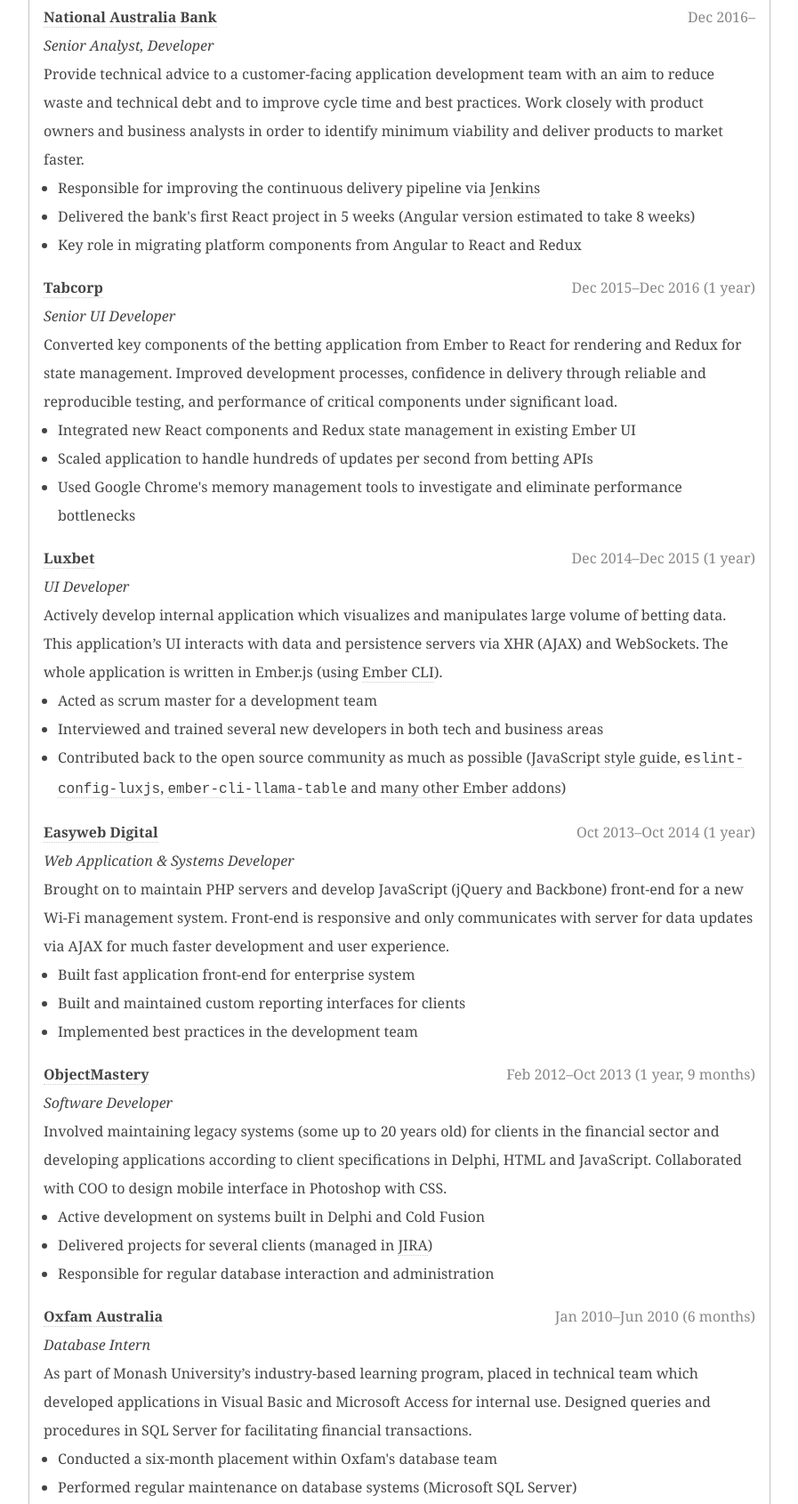
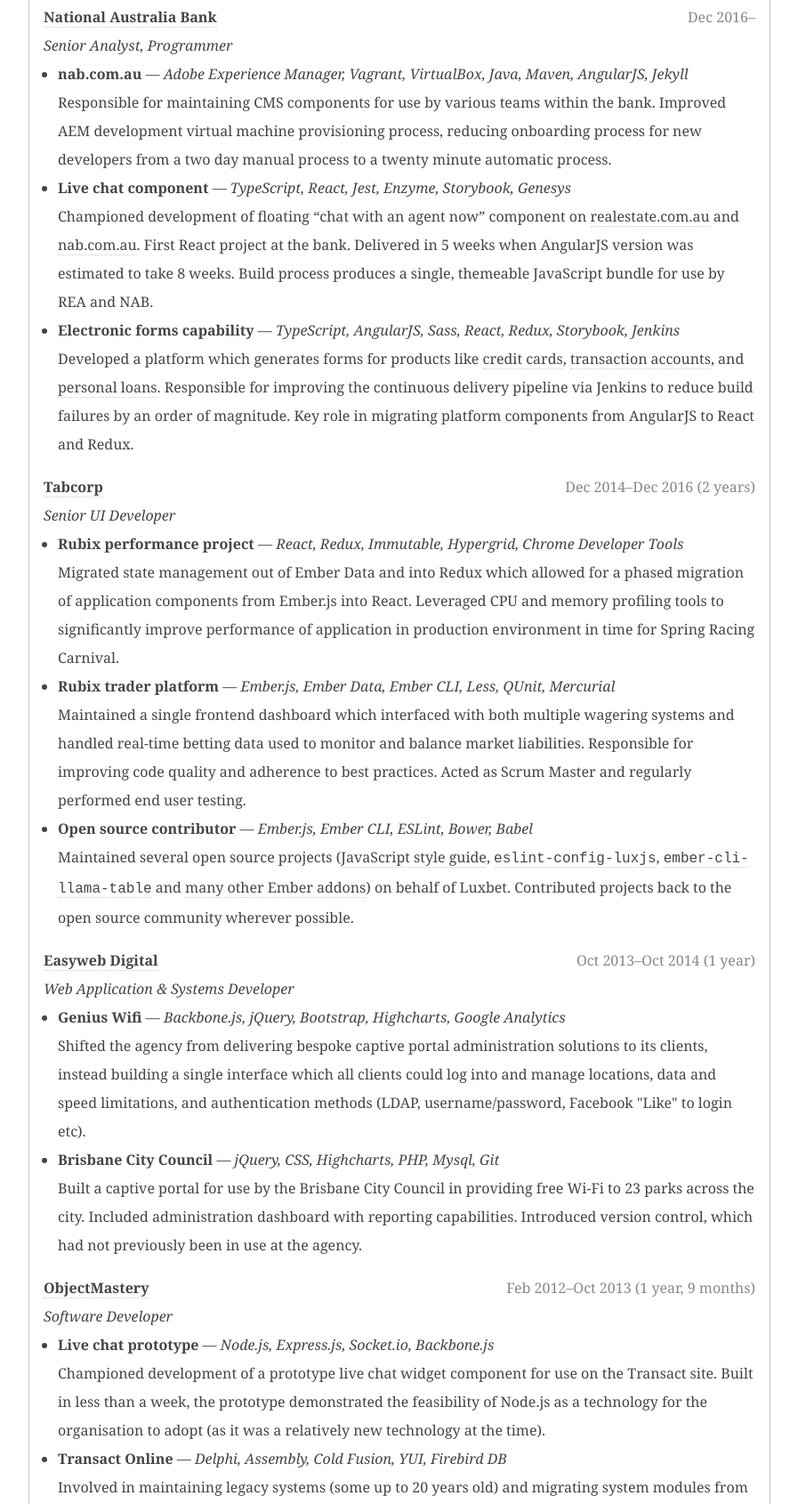
Before and after one commit to j-/resume, a plain HTML site: page index.html in a window 1280 px wide. Shown: the part 484-2174 px from the top of the page at 89% size, without its empty margins (191-1088 px from the left). Drawn offline with Linux system fonts and the light colour scheme.

Commit message:
Reformat document
For each role, lists projects, tech stack, responsibilities and achievements.

```diff
--- a/css/print.css
+++ b/css/print.css
@@ -9,7 +9,7 @@ body {
 .role {
 	page-break-inside: avoid;
 }
-#section-skills {
+#section-education {
 	page-break-before: always;
 }
 #section-latest {
--- a/index.html
+++ b/index.html
@@ -81,51 +81,58 @@
 			<span class="date">
 				<time>Dec 2016</time>&ndash;
 			</span><br>
-			<em>Senior Analyst, Developer</em>
-			<p>Provide technical advice to a customer-facing application development team with an aim to reduce waste and technical debt and to improve cycle time and best practices. Work closely with product owners and business analysts in order to identify minimum viability and deliver products to market faster.</p>
+			<em>Senior Analyst, Programmer</em>
 			<ul>
-				<li>Responsible for improving the continuous delivery pipeline via <a href="https://jenkins.io/" title="Jenkins site">Jenkins</a></li>
-				<li>Delivered the bank's first React project in 5 weeks (Angular version estimated to take 8 weeks)</li>
-				<li>Key role in migrating platform components from Angular to React and Redux</li>
+				<li>
+					<p><strong>nab.com.au</strong> &mdash; <em>Adobe Experience Manager, Vagrant, VirtualBox, Java, Maven, AngularJS, Jekyll</em></p>
+					<p>Responsible for maintaining CMS components for use by various teams within the bank. Improved AEM development virtual machine provisioning process, reducing onboarding process for new developers from a two day manual process to a twenty minute automatic process.</p>
+				</li>
+				<li>
+					<p><strong>Live chat component</strong> &mdash; <em>TypeScript, React, Jest, Enzyme, Storybook, Genesys</em></p>
+					<p>Championed development of floating &ldquo;chat with an agent now&rdquo; component on <a href="https://www.realestate.com.au/">realestate.com.au</a> and <a href="https://www.nab.com.au/">nab.com.au</a>. First React project at the bank. Delivered in 5 weeks when AngularJS version was estimated to take 8 weeks. Build process produces a single, themeable JavaScript bundle for use by REA and NAB.</p>
+				</li>
+				<li>
+					<p><strong>Electronic forms capability</strong> &mdash; <em>TypeScript, AngularJS, Sass, React, Redux, Storybook, Jenkins</em></p>
+					<p>Developed a platform which generates forms for products like <a href="https://www.nab.com.au/common/forms/creditcards#?products=nab-rewards-platinum-card&amp;campaignCode=MSK">credit cards</a>, <a href="https://www.nab.com.au/common/forms/account-card-application#?products=nab-classic-banking-account">transaction accounts</a>, and <a href="https://www.nab.com.au/common/forms/nab-personal-loan#?products=personal-loan">personal loans</a>. Responsible for improving the continuous delivery pipeline via Jenkins to reduce build failures by an order of magnitude. Key role in migrating platform components from AngularJS to React and Redux.</p>
+				</li>
 			</ul>
 		</li>
 		<li class="role">
 			<strong><a href="https://tabcorp.com.au/" title="Tabcorp site">Tabcorp</a></strong>
 			<span class="date">
-				<time>Dec 2015</time>&ndash;<time>Dec 2016</time> (1 year)
+				<time>Dec 2014</time>&ndash;<time>Dec 2016</time> (2 years)
 			</span><br>
 			<em>Senior UI Developer</em>
-			<p>Converted key components of the betting application from Ember to React for rendering and Redux for state management. Improved development processes, confidence in delivery through reliable and reproducible testing, and performance of critical components under significant load.</p>
 			<ul>
-				<li>Integrated new React components and Redux state management in existing Ember UI</li>
-				<li>Scaled application to handle hundreds of updates per second from betting APIs</li>
-				<li>Used Google Chrome's memory management tools to investigate and eliminate performance bottlenecks</li>
+				<li>
+					<p><strong>Rubix performance project</strong> &mdash; <em>React, Redux, Immutable, Hypergrid, Chrome Developer Tools</em></p>
+					<p>Migrated state management out of Ember Data and into Redux which allowed for a phased migration of application components from Ember.js into React. Leveraged CPU and memory profiling tools to significantly improve performance of application in production environment in time for Spring Racing Carnival.</p>
+				</li>
+				<li>
+					<p><strong>Rubix trader platform</strong> &mdash; <em>Ember.js, Ember Data, Ember CLI, Less, QUnit, Mercurial</em></p>
+					<p>Maintained a single frontend dashboard which interfaced with both multiple wagering systems and handled real-time betting data used to monitor and balance market liabilities. Responsible for improving code quality and adherence to best practices. Acted as Scrum Master and regularly performed end user testing.</p>
+				</li>
+				<li>
+					<p><strong>Open source contributor</strong> &mdash; <em>Ember.js, Ember CLI, ESLint, Bower, Babel</em></p>
+					<p>Maintained several open source projects (<a href="https://github.com/luxbet/javascript-style-guide">JavaScript style guide</a>, <a href="https://github.com/luxbet/eslint-config-luxjs"><code>eslint-config-luxjs</code></a>, <a href="https://github.com/luxbet/ember-cli-llama-table"><code>ember-cli-llama-table</code></a> and <a href="https://github.com/j-?utf8=%E2%9C%93&amp;tab=repositories&amp;q=ember-cli&amp;type=&amp;language=">many other Ember addons</a>) on behalf of Luxbet. Contributed projects back to the open source community wherever possible.</p>
+				</li>
 			</ul>
 		</li>
 		<li class="role">
-			<strong><a href="https://www.luxbet.com/" title="Luxbet site">Luxbet</a></strong>
-			<span class="date">
-				<time>Dec 2014</time>&ndash;<time>Dec 2015</time> (1 year)
-			</span><br>
-			<em>UI Developer</em>
-			<p>Actively develop internal application which visualizes and manipulates large volume of betting data. This application’s UI interacts with data and persistence servers via XHR (AJAX) and WebSockets. The whole application is written in Ember.js (using <a href="https://www.ember-cli.com/" title="Ember CLI site">Ember CLI</a>).</p>
-			<ul>
-				<li>Acted as scrum master for a development team</li>
-				<li>Interviewed and trained several new developers in both tech and business areas</li>
-				<li>Contributed back to the open source community as much as possible (<a href="https://github.com/luxbet/javascript-style-guide">JavaScript style guide</a>, <a href="https://github.com/luxbet/eslint-config-luxjs"><code>eslint-config-luxjs</code></a>, <a href="https://github.com/luxbet/ember-cli-llama-table"><code>ember-cli-llama-table</code></a> and <a href="https://github.com/j-?utf8=%E2%9C%93&amp;tab=repositories&amp;q=ember-cli&amp;type=&amp;language=">many other Ember addons</a>)</li>
-			</ul>
-		</li>
-		<li class="role">
-			<strong><a href="http://www.easywebdigital.com/" title="Easyweb Digital site">Easyweb Digital</a></strong>
+			<strong><a href="https://easywebdigital.com/" title="Easyweb Digital site">Easyweb Digital</a></strong>
 			<span class="date">
 				<time>Oct 2013</time>&ndash;<time>Oct 2014</time> (1 year)
 			</span><br>
 			<em>Web Application &amp; Systems Developer</em>
-			<p>Brought on to maintain PHP servers and develop JavaScript (jQuery and Backbone) front-end for a new Wi-Fi management system. Front-end is responsive and only communicates with server for data updates via AJAX for much faster development and user experience.</p>
 			<ul>
-				<li>Built fast application front-end for enterprise system</li>
-				<li>Built and maintained custom reporting interfaces for clients</li>
-				<li>Implemented best practices in the development team</li>
+				<li>
+					<p><strong>Genius Wifi</strong> &mdash; <em>Backbone.js, jQuery, Bootstrap, Highcharts, Google Analytics</em></p>
+					<p>Shifted the agency from delivering bespoke captive portal administration solutions to its clients, instead building a single interface which all clients could log into and manage locations, data and speed limitations, and authentication methods (LDAP, username/password, Facebook "Like" to login etc).</p>
+				</li>
+				<li>
+					<p><strong>Brisbane City Council</strong> &mdash; <em>jQuery, CSS, Highcharts, PHP, Mysql, Git</em></p>
+					<p>Built a captive portal for use by the Brisbane City Council in providing free Wi-Fi to 23 parks across the city. Included administration dashboard with reporting capabilities. Introduced version control, which had not previously been in use at the agency.</p>
+				</li>
 			</ul>
 		</li>
 		<li class="role">
@@ -134,11 +141,15 @@
 				<time>Feb 2012</time>&ndash;<time>Oct 2013</time> (1 year, 9 months)
 			</span><br>
 			<em>Software Developer</em>
-			<p>Involved maintaining legacy systems (some up to 20 years old) for clients in the financial sector and developing applications according to client specifications in Delphi, HTML and JavaScript. Collaborated with COO to design mobile interface in Photoshop with CSS.</p>
 			<ul>
-				<li>Active development on systems built in Delphi and Cold Fusion</li>
-				<li>Delivered projects for several clients (managed in <a href="https://www.atlassian.com/software/jira" title="JIRA site">JIRA</a>)</li>
-				<li>Responsible for regular database interaction and administration</li>
+				<li>
+					<p><strong>Live chat prototype</strong> &mdash; <em>Node.js, Express.js, Socket.io, Backbone.js</em></p>
+					<p>Championed development of a prototype live chat widget component for use on the Transact site. Built in less than a week, the prototype demonstrated the feasibility of Node.js as a technology for the organisation to adopt (as it was a relatively new technology at the time).</p>
+				</li>
+				<li>
+					<p><strong>Transact Online</strong> &mdash; <em>Delphi, Assembly, Cold Fusion, YUI, Firebird DB</em></p>
+					<p>Involved in maintaining legacy systems (some up to 20 years old) and migrating system modules from Cold Fusion and FoxPro into Delphi. Key development role on "Sell then Withdraw" and mobile website projects which are both still online today.</p>
+				</li>
 			</ul>
 		</li>
 		<li class="role">
@@ -147,12 +158,11 @@
 				<time>Jan 2010</time>&ndash;<time>Jun 2010</time> (6 months)
 			</span><br>
 			<em>Database Intern</em>
-			<p>As part of Monash University’s industry-based learning program, placed in technical team which developed applications in Visual Basic and Microsoft Access for internal use. Designed queries and procedures in SQL Server for facilitating financial transactions.</p>
 			<ul>
-				<li>Conducted a six-month placement within Oxfam's database team</li>
-				<li>Performed regular maintenance on database systems (Microsoft SQL Server)</li>
-				<li>Developed software for use by the database team (Microsoft VBA, Microsoft Access)</li>
-				<li>Participated in unit testing for production websites</li>
+				<li>
+					<p><strong>Industry-based learning program</strong> &mdash; <em>Visual Basic, Microsoft Access, Microsoft SQL Server</em></p>
+					<p>Conducted a six-month placement within Oxfam's database team as part of Monash University’s industry-based learning program. Developed applications in Visual Basic and Microsoft Access for internal use. Designed queries and procedures in SQL Server for facilitating financial transactions.</p>
+				</li>
 			</ul>
 		</li>
 	</ul>
@@ -167,11 +177,7 @@
 				<time>2009</time>&ndash;<time>2012</time>
 			</span><br>
 			<em><a href="http://www.monash.edu.au/pubs/2012handbooks/courses/3334.html" title="BITS">Bachelor of Information Technology Systems</a> degree</em>
-			<ul>
-				<li><a href="http://www.monash.edu/study/coursefinder/course/3334/study-area.html" title="3334 Games Development">Games Development major</a></li>
-				<li>Distinction-level average grades</li>
-				<li>Invited to be a member of the <a href="https://www.goldenkey.org/" title="Golden Key">Golden Key society</a></li>
-			</ul>
+			<p><a href="http://www.monash.edu/study/coursefinder/course/3334/study-area.html" title="3334 Games Development">Games Development major</a></p>
 		</li>
 	</ul>
 </section>
```
